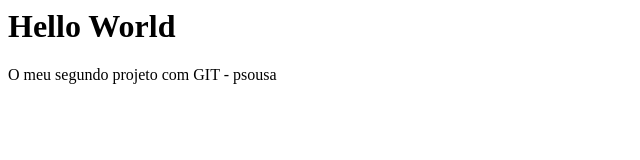
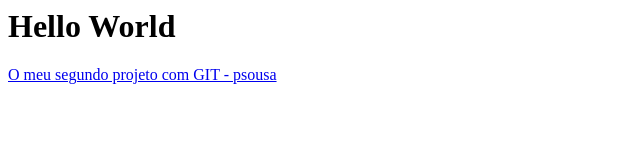
Before and after one commit to D45putspin/ex1, a plain HTML site: page Segundo/index.html in a window 1280 px wide. Shown: the whole page, without its empty margins (0-640 px from the left). Drawn offline with Linux system fonts and the light colour scheme.

Commit message:
adicionado href

```diff
--- a/Segundo/index.html
+++ b/Segundo/index.html
@@ -1,2 +1,3 @@
 <h1>Hello World</h1>
-<p> O meu segundo projeto com GIT - psousa</p>
+<a href="../pagina1.html"> O meu segundo projeto com GIT - psousa</a
+>
```
